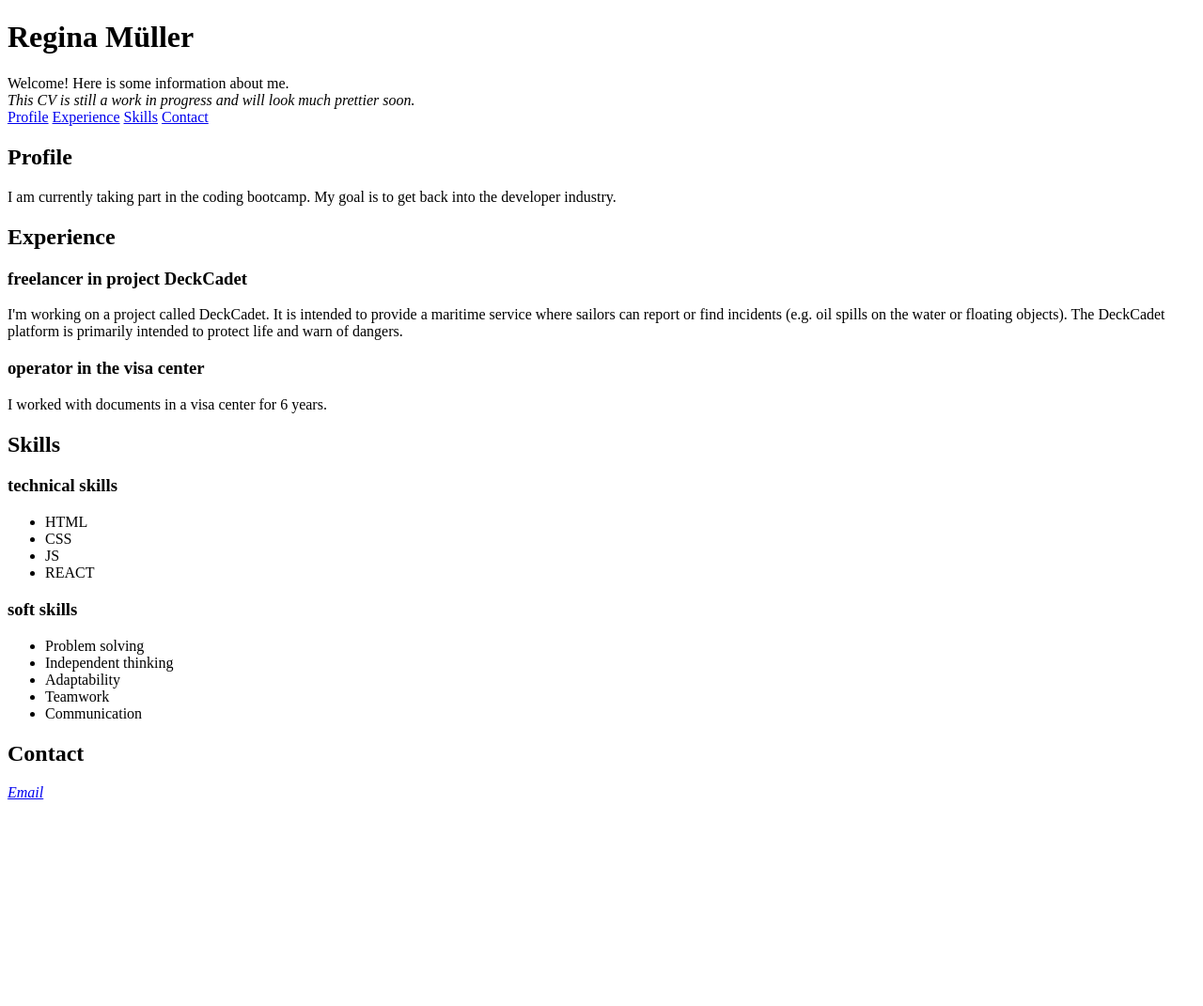
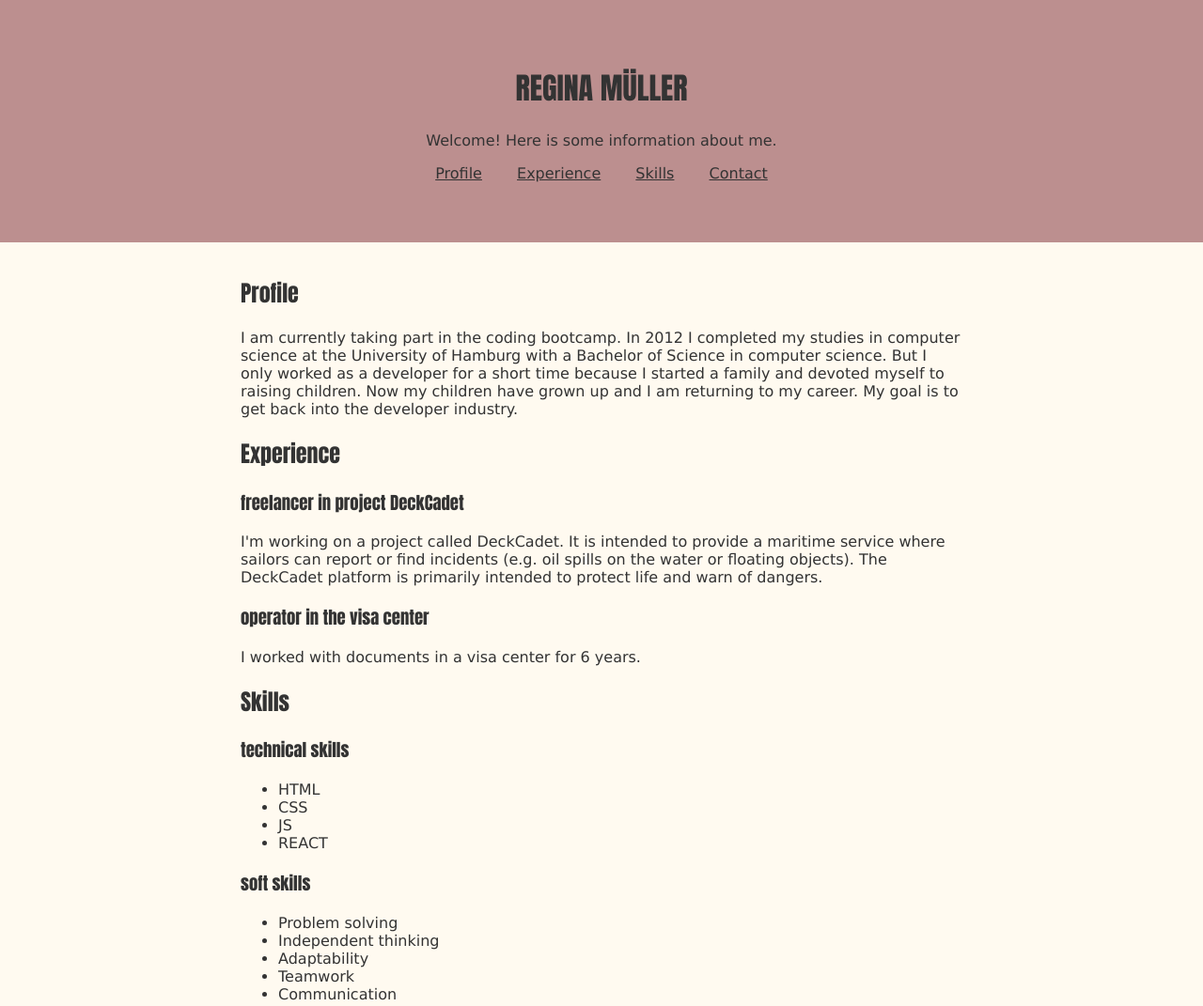
Before and after one commit to ReginaMueller/CV, a plain HTML site: page index.html in a window 1280 px wide. Shown: the top 1071 px of the page at 94% size. Before the commit the page ends 861 px from the top, so only its background shows below. Drawn offline with Linux system fonts and the light colour scheme.

Commit message:
feat: added css, extended index

```diff
--- a/index.html
+++ b/index.html
@@ -7,19 +7,23 @@
     <meta name="description" content="my first website in coding bootcamp">
     <meta name="author" content="Regina Mueller">
     <title>website of Regina Mueller</title>
+    <link rel="stylesheet" href="style.css">
 </head>
 
 <body>
 
     <header>
-        <h1>Regina Müller</h1>
+        <h1>REGINA MÜLLER</h1>
+        <section>
             <p>
                 Welcome!
                 Here is some information about me.<br>
-            <i>This CV is still a work in progress and will look much prettier soon.</i> <br>
+            </p>
+            <p>
                 <a href="#Profile">Profile</a> <a href="#Experience">Experience</a> <a href="#Skills">Skills</a> <a
                     href="#Contact">Contact</a>
             </p>
+        </section>
     </header>
 
     <main>
@@ -28,6 +32,11 @@
             <section>
                 <p>
                     I am currently taking part in the coding bootcamp.
+                    In 2012 I completed my studies in computer science at the University
+                    of Hamburg with a Bachelor of Science in computer science.
+                    But I only worked as a developer for a short time because I started
+                    a family and devoted myself to raising children. Now my children have
+                    grown up and I am returning to my career.
                     My goal is to get back into the developer industry.
                 </p>
 
--- /dev/null
+++ b/style.css
@@ -0,0 +1,45 @@
+html {
+  font-family: "Lucida Sans", "Lucida Sans Regular", "Lucida Grande",
+    "Lucida Sans Unicode", Geneva, Verdana, sans-serif;
+  color: #333;
+}
+h1,
+h2,
+h3 {
+  font-family: Impact, Haettenschweiler, "Arial Narrow Bold", sans-serif;
+}
+
+* {
+  box-sizing: border-box;
+}
+
+body {
+  margin: 0px;
+  background-color: #fffaf0;
+}
+
+header {
+  background-color: #bc8f8f;
+  padding: 48px 16px;
+  text-align: center;
+}
+
+main {
+  padding: 16px;
+  max-width: 800px;
+  margin: 0 auto;
+}
+
+footer {
+  padding: 16px;
+  max-width: 800px;
+  margin: 0 auto;
+}
+
+[href^="#"] {
+  color: #333;
+  margin: 16px;
+}
+[href^="mail"] {
+  color: #333;
+}
```
Lines whose indentation alone changed are shown as unchanged.
